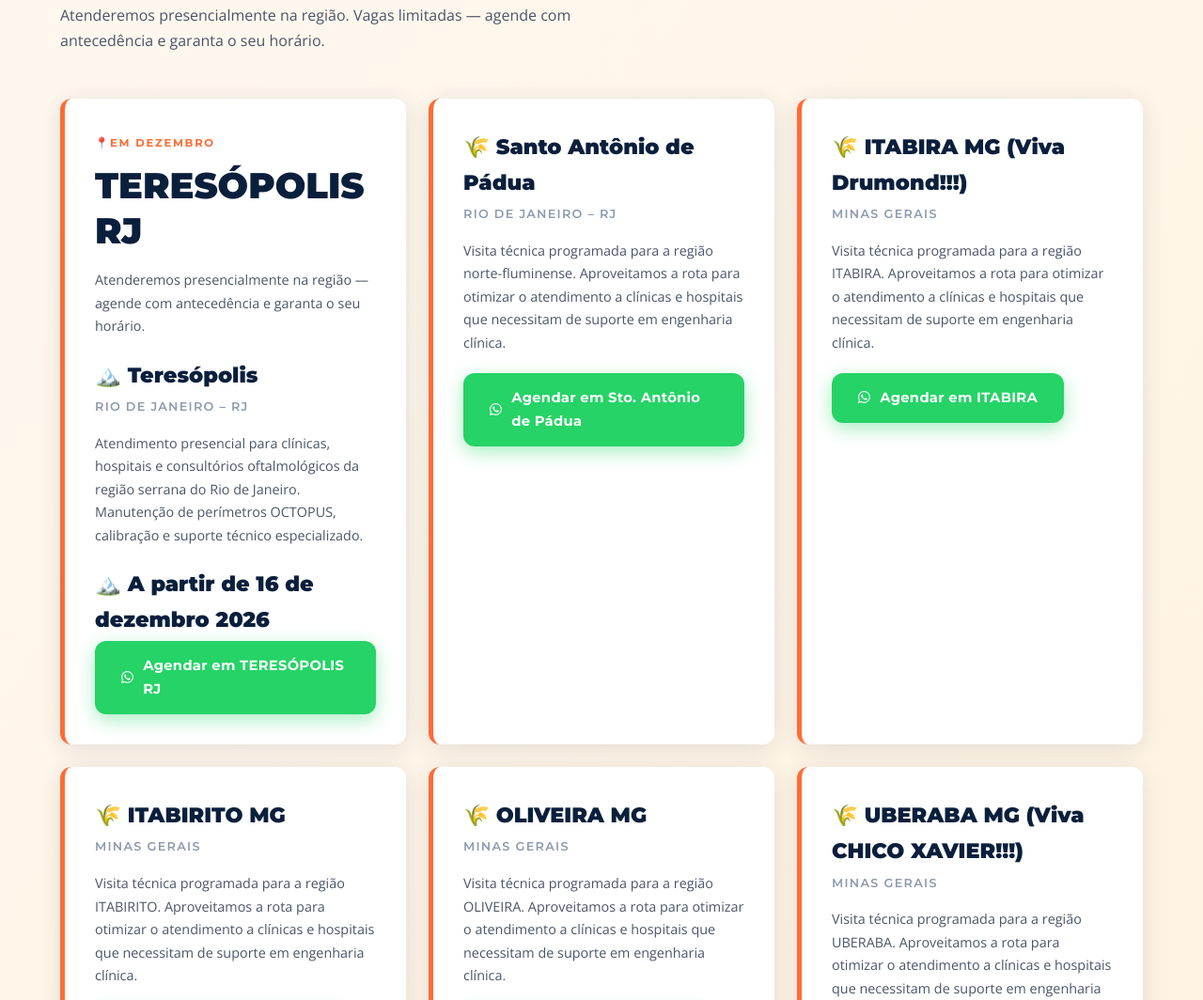
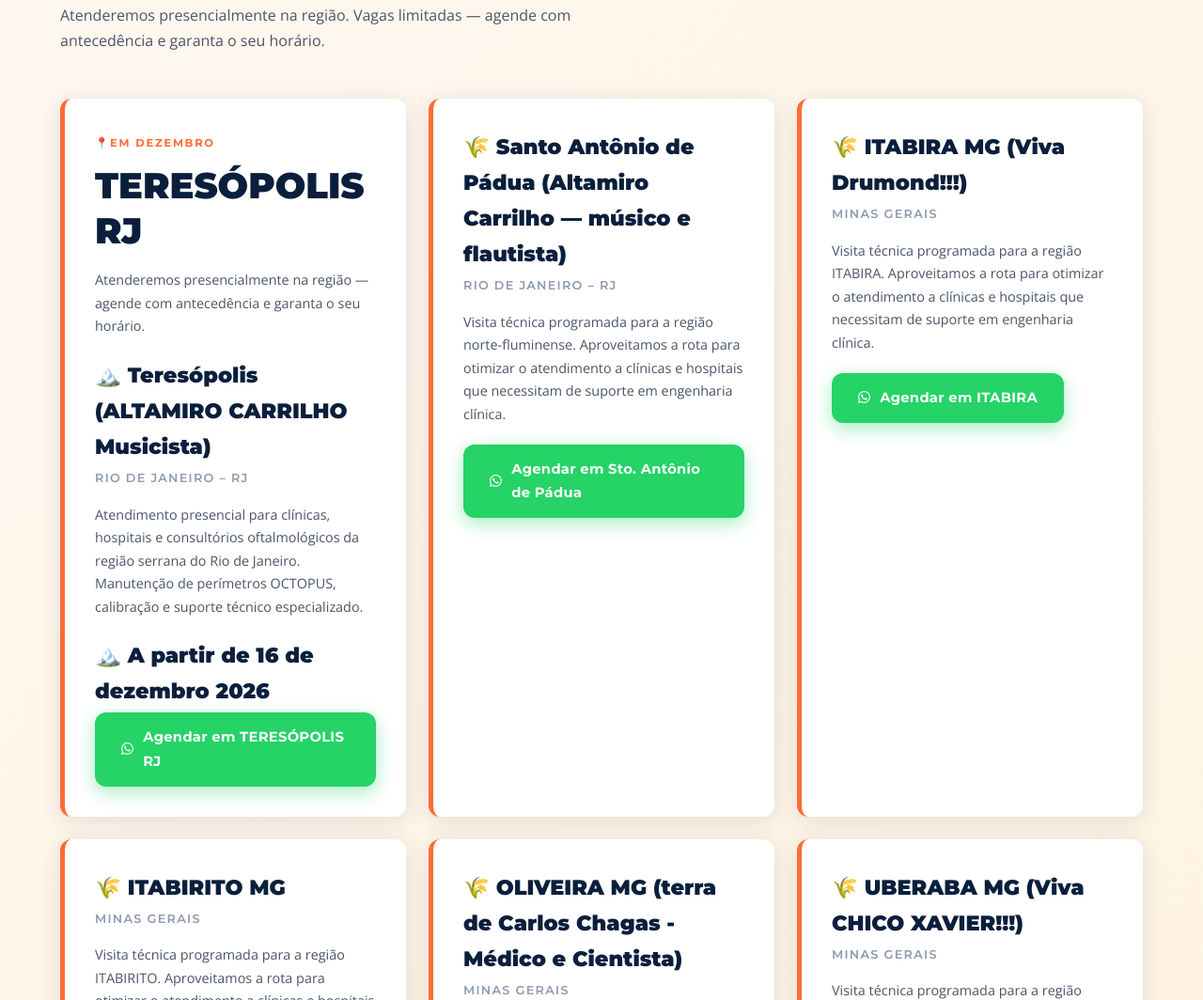
Before and after one commit to VISUALCAMPO/VISUALCAMPO, a plain HTML site: page index.html in a window 1280 px wide. Shown: the part 1736-2800 px from the top of the page at 94% size. Drawn offline with nearby package versions, Linux system fonts and the light colour scheme.

Commit message:
Update city names with additional details
personalidades

```diff
--- a/index.html
+++ b/index.html
@@ -986,7 +986,7 @@
   <p>A partir de <strong>22 de novembro de 2026</strong> Atendendo em:</p>
 
   <p class="cidades">
-    Itabira • Belo Horizonte • Itabirito • Pádua • Cataguases • Oliveira • Lagoa da Prata • Uberaba
+    Itabira • Belo Horizonte • Itabirito • Santo Antônio de Pádua • Cataguases • Oliveira • Lagoa da Prata • Uberaba
   </p>
 
   <p>Fale com a gente agora mesmo para agendar ou tirar dúvidas!</p>
@@ -1086,7 +1086,7 @@ que ocupa várias linhas
     <p class="section-subtitle">Atenderemos presencialmente na região — agende com antecedência e garanta o seu horário.</p>
 
 
-        <div class="travel-card-city">🏔️ Teresópolis</div>
+        <div class="travel-card-city">🏔️ Teresópolis (ALTAMIRO CARRILHO Musicista)</div>
         <div class="travel-card-state">Rio de Janeiro – RJ</div>
         <p>Atendimento presencial para clínicas, hospitais e consultórios oftalmológicos da região serrana do Rio de Janeiro. Manutenção de perímetros OCTOPUS, calibração e suporte técnico especializado.</p>
         <div class="travel-card-city">🏔️ A partir de 16 de dezembro 2026</div>
@@ -1096,7 +1096,7 @@ que ocupa várias linhas
       </div>
 
       <div class="travel-card">
-        <div class="travel-card-city">🌾 Santo Antônio de Pádua</div>
+        <div class="travel-card-city">🌾 Santo Antônio de Pádua (Altamiro Carrilho — músico e flautista)</div>
         <div class="travel-card-state">Rio de Janeiro – RJ</div>
         <p>Visita técnica programada para a região norte-fluminense. Aproveitamos a rota para otimizar o atendimento a clínicas e hospitais que necessitam de suporte em engenharia clínica.</p>
         <a class="btn btn-wa" href="https://wa.me/5519999648833?text=Olá%2C+Daniel!+Vi+que+você+estará+em+Santo+Antônio+de+Pádua-RJ+e+gostaria+de+agendar+um+atendimento+técnico." target="_blank" rel="noopener">
@@ -1123,7 +1123,7 @@ que ocupa várias linhas
       </div>
 
        <div class="travel-card">
-        <div class="travel-card-city">🌾 OLIVEIRA MG</div>
+        <div class="travel-card-city">🌾 OLIVEIRA MG (terra de Carlos Chagas - Médico e Cientista)</div>
         <div class="travel-card-state">Minas Gerais</div>
         <p>Visita técnica programada para a região OLIVEIRA. Aproveitamos a rota para otimizar o atendimento a clínicas e hospitais que necessitam de suporte em engenharia clínica.</p>
         <a class="btn btn-wa" href="https://wa.me/5519999648833?text=Olá%2C+Daniel!+Vi+que+você+estará+em+OLIVEIRA+MG+e+gostaria+de+agendar+um+atendimento+técnico." target="_blank" rel="noopener">
@@ -1141,7 +1141,7 @@ que ocupa várias linhas
       </div>
 
         <div class="travel-card">
-        <div class="travel-card-city">🌾 LAGOA DA PRATA MG</div>
+        <div class="travel-card-city">🌾 LAGOA DA PRATA MG (Gilberto Silva, Futebolista)</div>
         <div class="travel-card-state">Minas Gerais</div>
         <p>Visita técnica programada para a região LAGOA DA PRATA. Aproveitamos a rota para otimizar o atendimento a clínicas e hospitais que necessitam de suporte em engenharia clínica.</p>
         <a class="btn btn-wa" href="https://wa.me/5519999648833?text=Olá%2C+Daniel!+Vi+que+você+estará+em+LAGOA DA PRATA+MG+e+gostaria+de+agendar+um+atendimento+técnico." target="_blank" rel="noopener">
```
